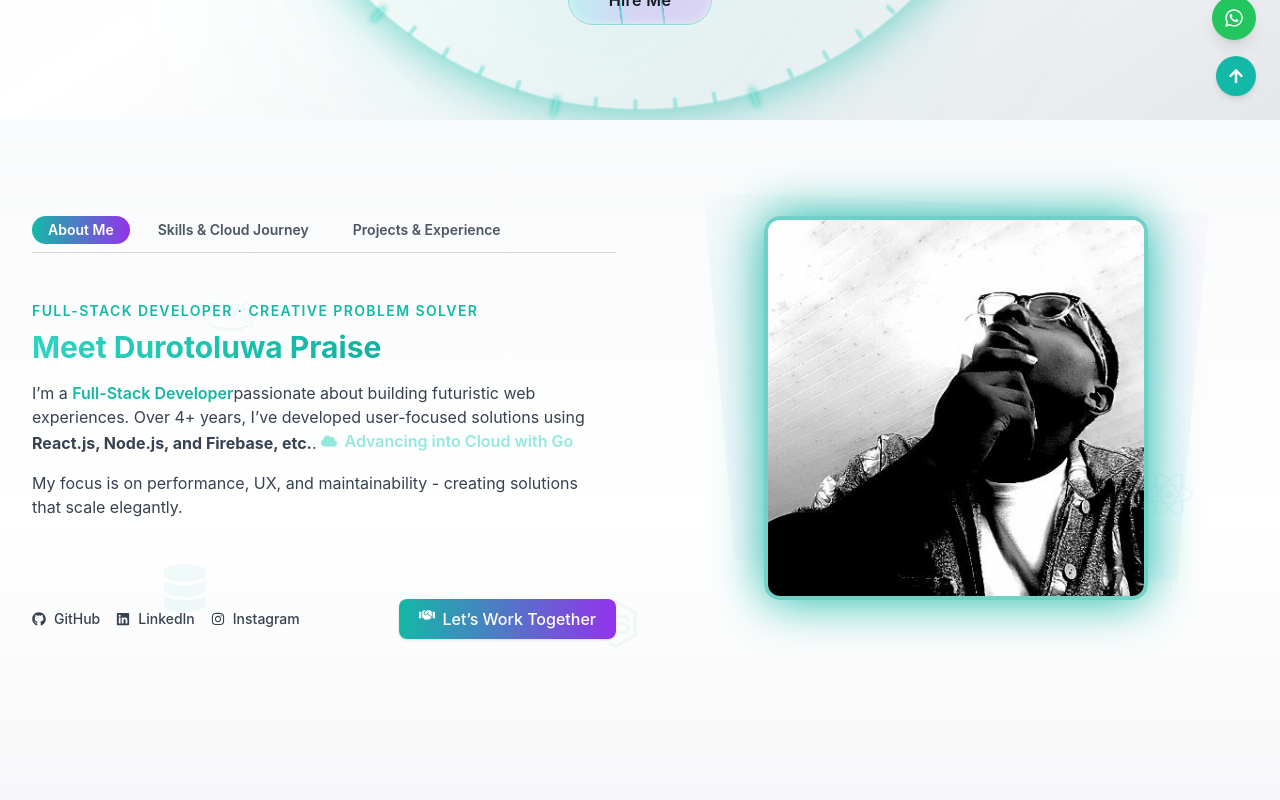
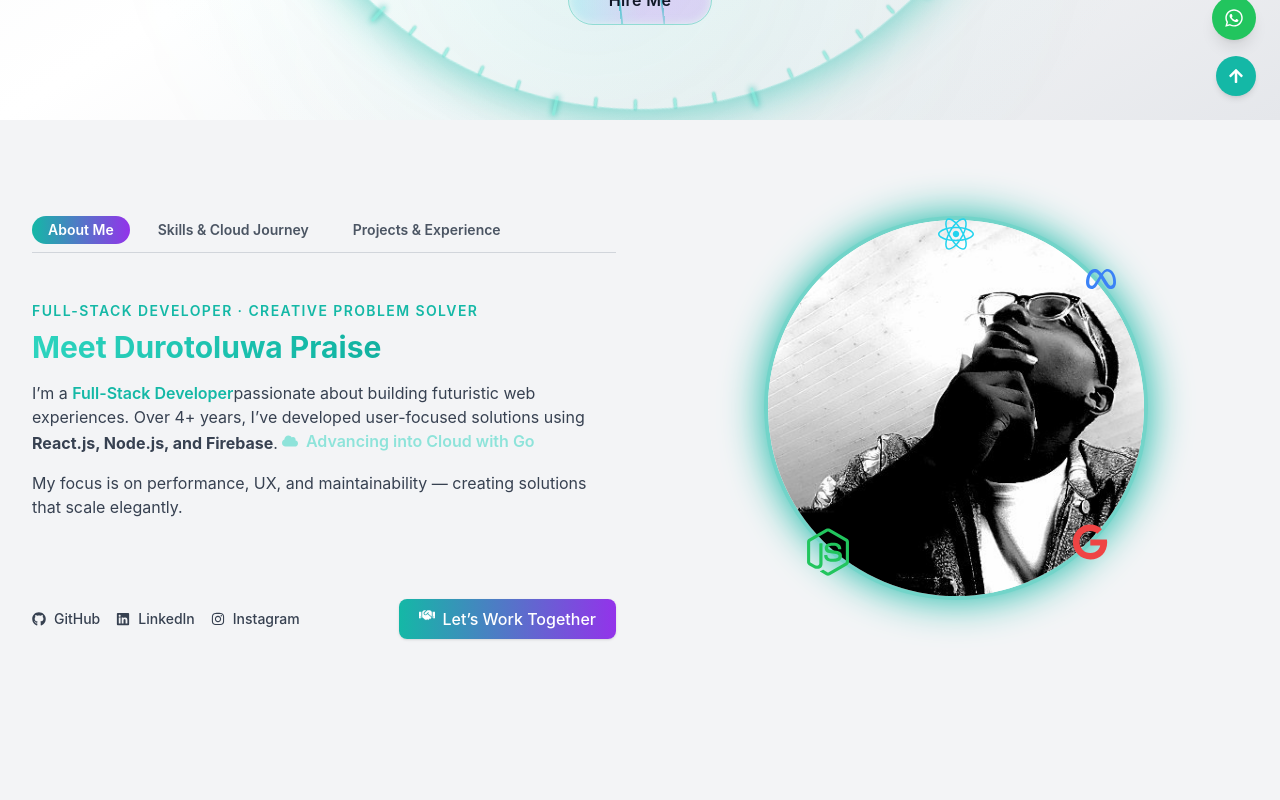
Before and after one commit to praisecracks/Portfolio, a React (Vite) app: page / in a window 1280 px wide. Shown: the part 680-1480 px from the top of the page. Built offline with nearby package versions, Linux system fonts and the light colour scheme; a web font is replaced by a local one.

Commit message:
about update

```diff
--- a/src/Component/About.jsx
+++ b/src/Component/About.jsx
@@ -8,9 +8,9 @@ import {
   FaCloud,
   FaReact,
   FaNodeJs,
-  FaAws,
-  FaDatabase
+  FaGoogle,
 } from 'react-icons/fa';
+import { SiMeta } from 'react-icons/si';
 import prof from '../assets/MySelf.jpg';
 
 const About = () => {
@@ -36,8 +36,8 @@ const About = () => {
   const skills = [
     { icon: <FaReact />, label: 'MERN Stack', percent: 90 },
     { icon: <FaNodeJs />, label: 'Graphics', percent: 85 },
-    { icon: <FaAws />, label: 'AWS & Go', percent: 60 },
-    { icon: <FaDatabase />, label: 'Firebase & SQL', percent: 80 },
+    { icon: <FaCloud />, label: 'Cloud & Go', percent: 60 },
+    { icon: <FaGoogle />, label: 'Firebase & SQL', percent: 80 },
   ];
 
   const projects = [
@@ -51,30 +51,15 @@ const About = () => {
     },
     {
       title: 'Animal Health Tracker',
-      desc: 'Mobile app for companion animals to diagnose and find nearby veterinary clinics, with chat support.',
+      desc: 'Mobile app for companion animals to diagnose and find nearby veterinary clinics.',
     },
   ];
 
   return (
     <section
       id="about"
-      className="min-h-screen py-24 bg-gradient-to-b from-gray-50 via-white to-gray-100 dark:from-gray-900 dark:via-gray-950 dark:to-gray-900 transition-colors duration-500 relative overflow-hidden"
+      className="min-h-screen py-24 bg-gray-100 dark:bg-gray-900 transition-colors duration-500 relative overflow-hidden"
     >
-      {/* Floating Tech Icons */}
-      <div className="absolute inset-0 overflow-hidden pointer-events-none opacity-30">
-        {[FaReact, FaNodeJs, FaAws, FaDatabase].map((Icon, i) => (
-          <motion.div
-            key={i}
-            className="absolute text-teal-500/20 text-5xl"
-            style={{ top: `${Math.random() * 90}%`, left: `${Math.random() * 90}%` }}
-            animate={{ y: [0, -20, 0] }}
-            transition={{ repeat: Infinity, duration: 5 + i, ease: 'easeInOut' }}
-          >
-            <Icon />
-          </motion.div>
-        ))}
-      </div>
-
       <div className="max-w-screen-xl mx-auto px-4 sm:px-6 lg:px-8 flex flex-col md:flex-row items-start gap-12 relative z-10">
 
         {/* Left Section */}
@@ -84,7 +69,6 @@ const About = () => {
           transition={{ duration: 0.8 }}
           className="w-full md:w-1/2 flex flex-col gap-6"
         >
-          {/* Tabs */}
           <div className="flex gap-3 mb-6 border-b border-gray-300 dark:border-gray-700 pb-2">
             {tabs.map(tab => (
               <button
@@ -101,8 +85,7 @@ const About = () => {
             ))}
           </div>
 
-          {/* Tab Content */}
-          <AnimatePresence exitBeforeEnter>
+          <AnimatePresence mode="wait">
             {activeTab === 'about' && (
               <motion.div
                 key="about"
@@ -120,13 +103,13 @@ const About = () => {
                 <p className="text-sm sm:text-base text-gray-700 dark:text-gray-300 leading-relaxed mb-4 max-w-xl">
                   I’m a <span className="text-teal-500 font-semibold">Full-Stack Developer</span>
                   passionate about building futuristic web experiences. Over 4+ years, I’ve developed user-focused solutions using
-                  <strong> React.js, Node.js, and Firebase, etc.</strong>.
+                  <strong> React.js, Node.js, and Firebase</strong>.
                   <span className="inline-flex items-center gap-2 text-teal-400 font-semibold ml-1 animate-pulse">
                     <FaCloud /> Advancing into Cloud with Go
                   </span>
                 </p>
                 <p className="text-sm sm:text-base text-gray-700 dark:text-gray-300 leading-relaxed mb-6 max-w-xl">
-                  My focus is on performance, UX, and maintainability - creating solutions that scale elegantly.
+                  My focus is on performance, UX, and maintainability — creating solutions that scale elegantly.
                 </p>
               </motion.div>
             )}
@@ -144,13 +127,13 @@ const About = () => {
                   <motion.div
                     key={i}
                     whileHover={{ scale: 1.05 }}
-                    className="p-4 bg-white dark:bg-gray-800 rounded-xl shadow hover:shadow-lg transition-all"
+                    className="p-4 bg-white dark:bg-gray-700 rounded-xl shadow hover:shadow-lg transition-all"
                   >
                     <div className="flex items-center gap-3 mb-3 text-teal-500 text-xl">
                       {skill.icon}
                       <p className="text-gray-700 dark:text-gray-300 font-semibold">{skill.label}</p>
                     </div>
-                    <div className="w-full bg-gray-200 dark:bg-gray-700 rounded-full h-2 overflow-hidden">
+                    <div className="w-full bg-gray-200 dark:bg-gray-600 rounded-full h-2 overflow-hidden">
                       <motion.div
                         className="bg-teal-500 h-2 rounded-full"
                         initial={{ width: 0 }}
@@ -176,17 +159,16 @@ const About = () => {
                   <motion.div
                     key={i}
                     whileHover={{ scale: 1.03 }}
-                    className="p-4 bg-white dark:bg-gray-800 rounded-xl shadow hover:shadow-lg"
+                    className="p-4 bg-white dark:bg-gray-700 rounded-xl shadow hover:shadow-lg"
                   >
                     <h4 className="text-teal-500 font-semibold">{project.title}</h4>
-                    <p className="text-gray-600 dark:text-gray-400 text-sm">{project.desc}</p>
+                    <p className="text-gray-600 dark:text-gray-300 text-sm">{project.desc}</p>
                   </motion.div>
                 ))}
               </motion.div>
             )}
           </AnimatePresence>
 
-          {/* Social Links */}
           <div className="flex flex-col sm:flex-row sm:items-center sm:justify-between gap-4 mt-8">
             <div className="flex gap-4">
               <a href="https://github.com/praisecracks" target="_blank" rel="noopener noreferrer" className="flex items-center gap-2 text-gray-700 dark:text-gray-300 hover:text-teal-500 transition text-sm font-medium">
@@ -205,7 +187,7 @@ const About = () => {
           </div>
         </motion.div>
 
-        {/* Right Section */}
+        {/* Right Section with Rotating Tech Stack */}
         <motion.div
           initial={{ opacity: 0, x: 50 }}
           whileInView={{ opacity: 1, x: 0 }}
@@ -213,14 +195,23 @@ const About = () => {
           style={{ transform: `rotateY(${tilt.x}deg) rotateX(${tilt.y}deg)` }}
           className="w-full md:w-1/2 flex justify-center relative"
         >
-          <div className="absolute -inset-6 rounded-[25%_15%_20%_25%] bg-gradient-to-br from-teal-500/20 via-purple-500/10 to-cyan-400/20 blur-3xl opacity-40" style={{ clipPath: 'polygon(10% 0%, 90% 5%, 85% 90%, 15% 85%)' }}></div>
+          <div className="relative w-64 sm:w-72 md:w-96">
             <motion.img
               src={prof}
               alt="Durotoluwa Praise"
               whileHover={{ scale: 1.05 }}
               transition={{ type: 'spring', stiffness: 100 }}
-            className="relative w-64 sm:w-72 md:w-96 object-cover rounded-2xl border-4 border-teal-500/60 shadow-[0_0_50px_#14b8a6] backdrop-blur-md"
+              className="relative w-full h-full object-cover rounded-full border-4 border-teal-500/60 shadow-[0_0_40px_#14b8a6] bg-white dark:bg-gray-900"
             />
+
+            {/* Fixed Icons Around the Image */}
+            <div className="absolute inset-0 flex justify-center items-center">
+              <FaReact className="absolute top-0 left-1/2 transform -translate-x-1/2 text-4xl text-cyan-400 hover:scale-125 transition-all duration-300" />
+              <FaNodeJs className="absolute bottom-6 left-10 text-5xl text-green-500 hover:scale-125 transition-all duration-300" />
+              <SiMeta className="absolute top-12 right-8 text-3xl text-blue-500 hover:scale-125 transition-all duration-300" />
+              <FaGoogle className="absolute bottom-10 right-10 text-4xl text-red-500 hover:scale-125 transition-all duration-300" />
+            </div>
+          </div>
         </motion.div>
       </div>
     </section>
--- a/src/Component/Project.jsx
+++ b/src/Component/Project.jsx
@@ -45,7 +45,7 @@ const fallbackProjects = [
     title: "Pygame2048",
     platform: "Mobile",
     description:
-      "2048 implemented with Python and Pygame — deployed on Vercel and playable in-browser.",
+      "2048 implemented with Python and Pygame deployed on Vercel and playable in-browser.",
     tech: ["Python", "Pygame"],
     image: pygame,
     github: "https://github.com/praisecracks/PYGAME-2048",
@@ -118,7 +118,7 @@ export default function Projects() {
 
           <button
             onClick={() => setShowAll(!showAll)}
-            className="px-5 py-2.5 text-sm font-semibold rounded-full border border-gray-400 dark:border-gray-700 hover:bg-teal-500 hover:text-white transition"
+            className="px-5 py-2.5 text-sm font-semibold rounded-full border border-gray-400 dark:border-gray-700 hover:bg-teal-500 hover:text-white transition dark:text-gray-400 dark:hover:text-gray-200"
           >
             {showAll ? "Show Less" : "Show All Projects"}
           </button>
--- a/src/Component/Testimonial.jsx
+++ b/src/Component/Testimonial.jsx
@@ -1,6 +1,7 @@
 import React, { useState, useEffect } from "react";
 import { motion, AnimatePresence } from "framer-motion";
 import { FaStar } from "react-icons/fa";
+import NigeriaMan from "../assets/man.jpg"
 
 const testimonials = [
   {
@@ -30,7 +31,7 @@ const testimonials = [
   {
     name: "Adeola James",
     title: "Business Consultant, Lagos",
-    avatar: "https://randomuser.me/api/portraits/men/89.jpg", // Replace with your Nigerian business image later
+    avatar: NigeriaMan,
     rating: 5,
     quote:
       "Working with Praise was a professional experience from start to finish. His communication, reliability, and quality of work make him stand out in every project we collaborate on.",
```
Lines whose indentation alone changed are shown as unchanged.
